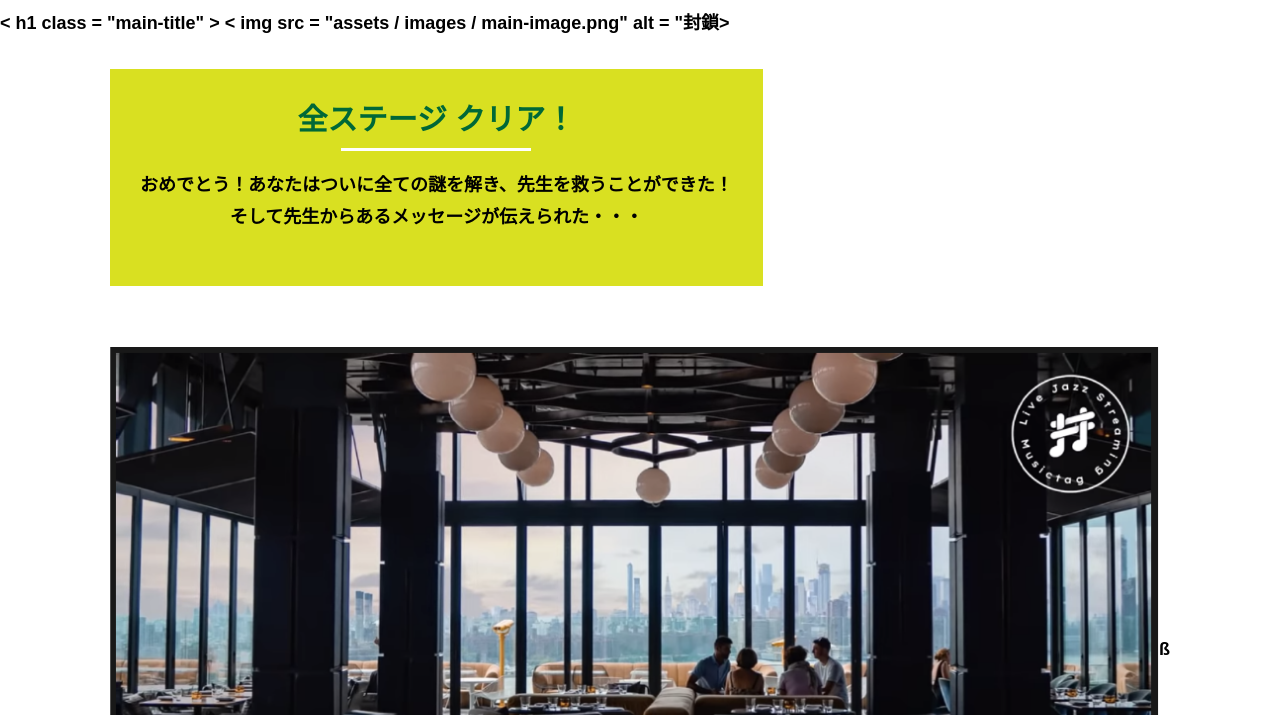
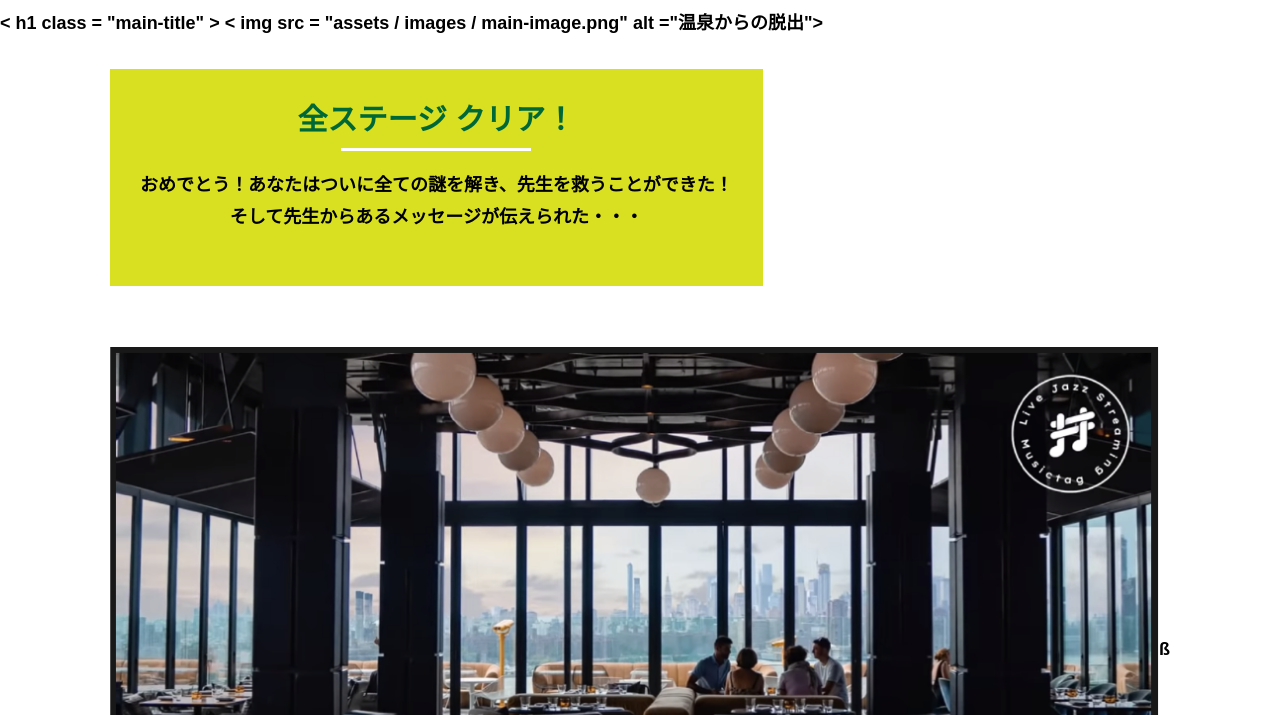
Before and after one commit to hayato-naganuma/alfa-online-hayatonaganuma, a plain HTML site: page final.html in a window 1280 px wide. Shown: the part 85-800 px from the top of the page. Drawn offline with Linux system fonts and the light colour scheme.

Commit message:
Update final.html

```diff
--- a/final.html
+++ b/final.html
@@ -17,7 +17,7 @@
   </header>
   <main class="main final-page">
     <!-- タイトルエリア　ここから -->
-    < h1  class = "main-title" > < img  src = "assets / images / main-image.png"  alt = "封鎖> </ h1温泉からの脱出
+    < h1  class = "main-title" > < img  src = "assets / images / main-image.png"  alt ="温泉からの脱出"></h1>
     <!-- タイトルエリア　ここまで -->
     <section class="section">
       <div class="container">
```
